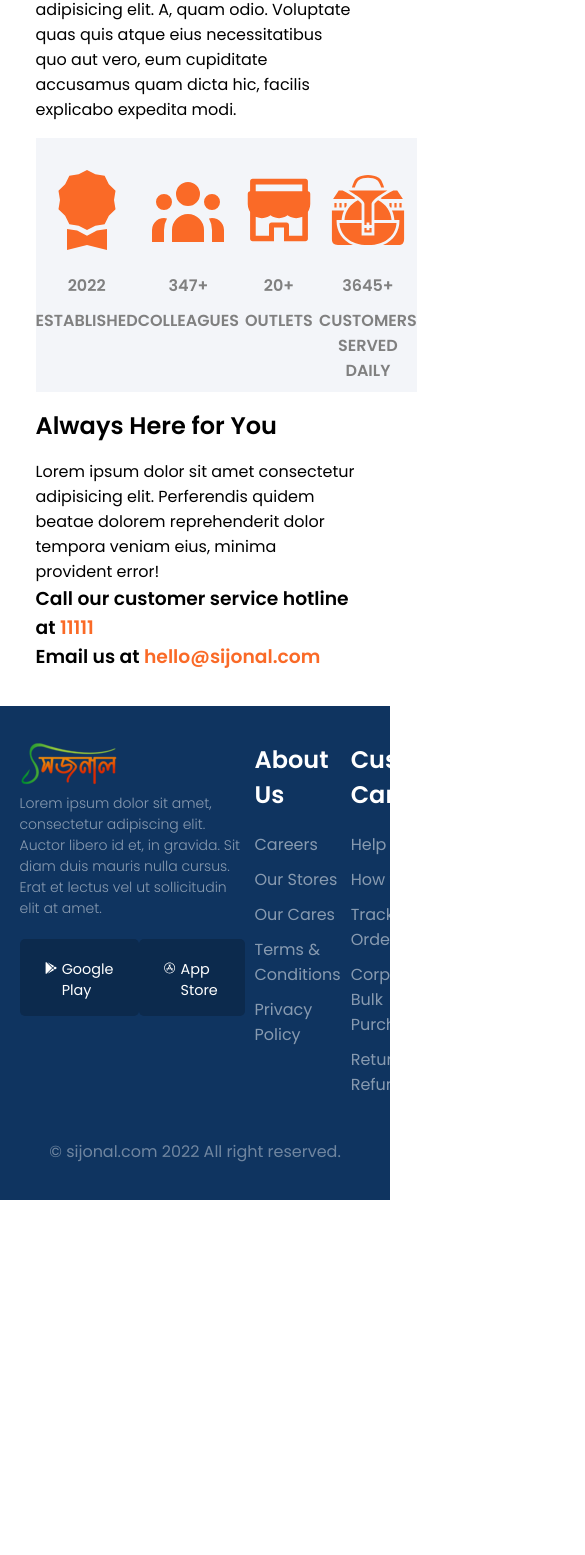
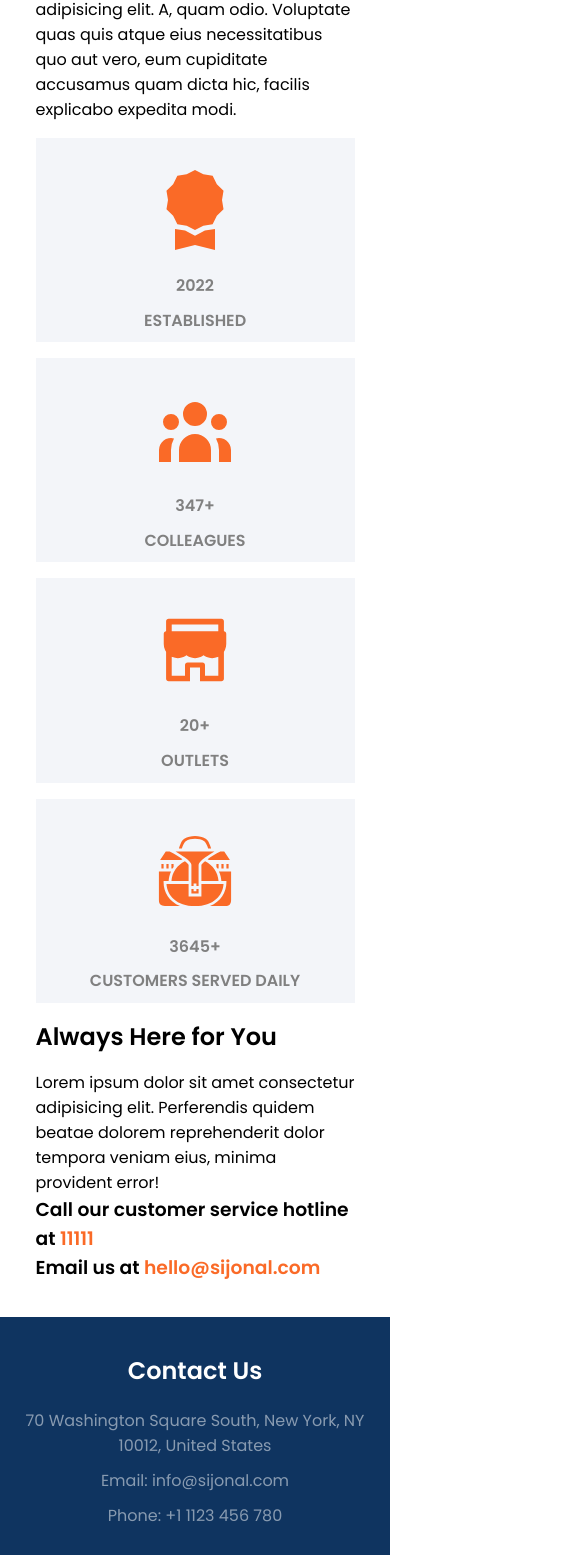
Before and after one commit to faha1999/sijonal, a React (Create React App) app: page /contact-us in a window 390 px wide. Shown: the part 1239-2794 px from the top of the page, 585 px wide, since content can reach past the window. Before the commit the page ends 2439 px from the top, so only its background shows below. Built offline with nearby package versions, Linux system fonts and the light colour scheme.

Commit message:
complete footer & contact

```diff
--- a/src/styles/common/footer/_footer.scss
+++ b/src/styles/common/footer/_footer.scss
@@ -47,3 +47,14 @@
     }
   }
 }
+
+@media screen and (max-width: 767px) {
+  footer {
+    .grid2 {
+      //grid-template-columns: repeat(1, 1fr);
+      display: flex;
+      flex-direction: column-reverse;
+      text-align: center;
+    }
+  }
+}
--- a/src/styles/pages/contact/_contact.scss
+++ b/src/styles/pages/contact/_contact.scss
@@ -48,6 +48,16 @@
     img {
       width: 20rem;
     }
+
+    .d_flex {
+      flex-direction: column;
+    }
+
+    .familyDetails {
+      .card {
+        width: 100%;
+      }
+    }
   }
 }
 @media screen and (min-width: 768px) and (max-width: 1023px) {
```
